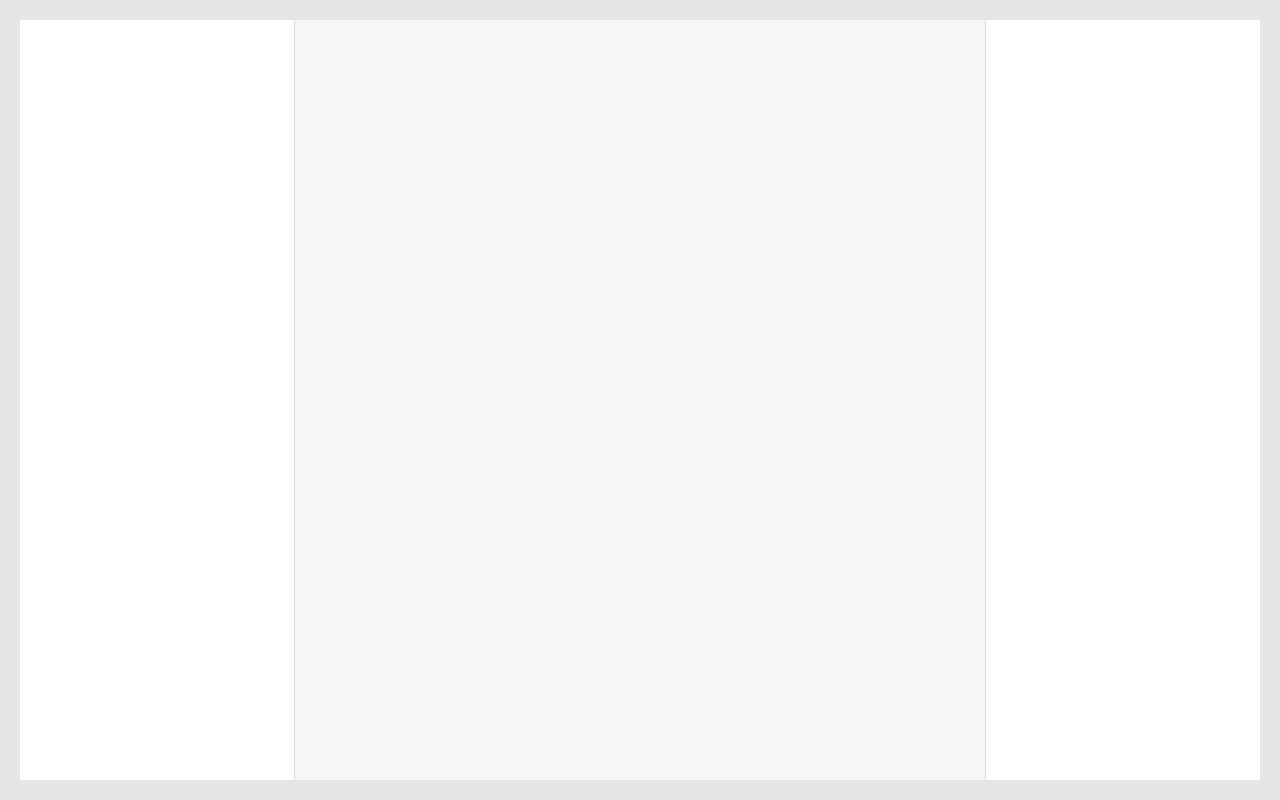
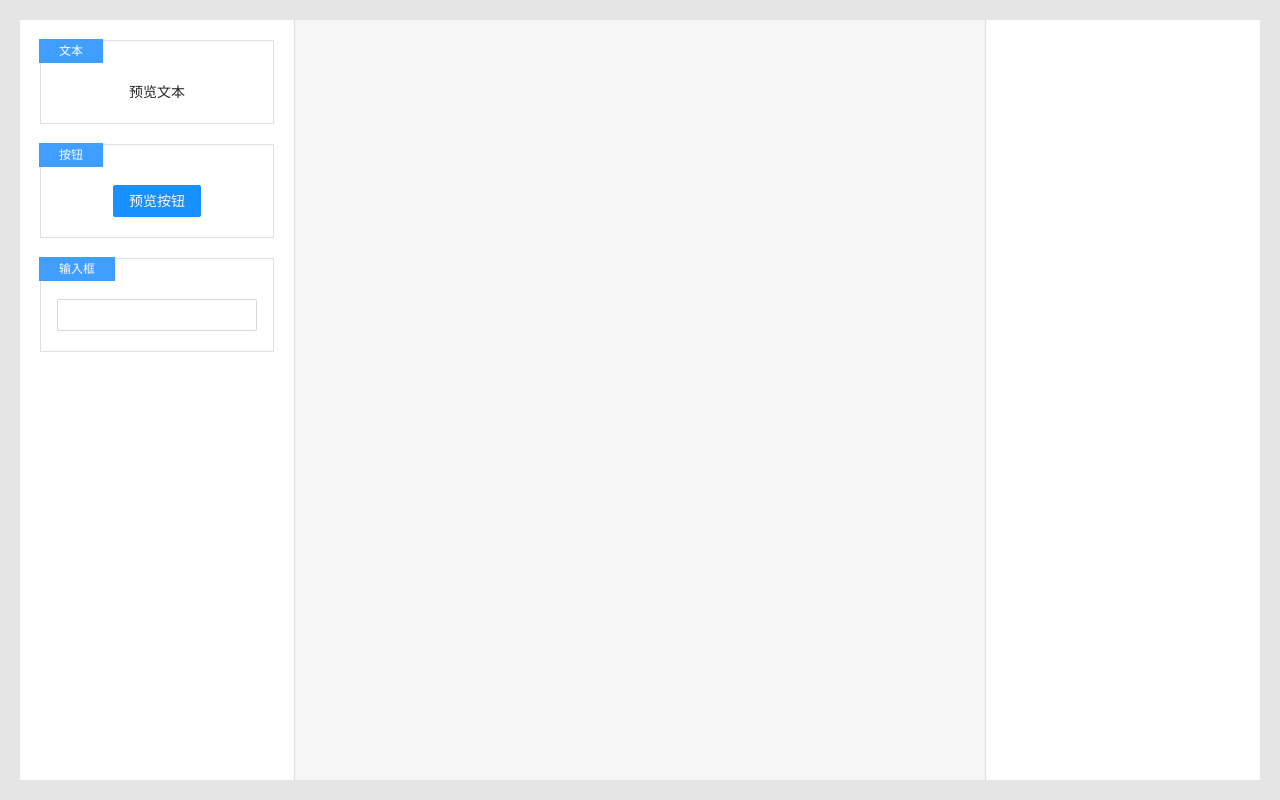
Before and after one commit to laclys/wukong, a React (Vite) app: page / in a window 1280 px wide. Built offline with nearby package versions, Linux system fonts and the light colour scheme.

Commit message:
feat: rennder menu

```diff
--- a/src/App.tsx
+++ b/src/App.tsx
@@ -1,6 +1,8 @@
 import { useState, useRef } from 'react'
 import { useCallbackRef } from './packages/hooks/useCallbackRef'
 import { VisualEditor } from './packages/VisualEditor'
+import { visualConfig } from './visual.config'
+import { VisualEditorValue } from './packages/VisualEditor.utils'
 
 import './app.scss'
 
@@ -54,6 +56,14 @@ export default () => {
     }
   })() */
 
+  const [editorValue, setEditorValue] = useState({
+    container: {
+      height: 700,
+      width: 1000
+    },
+    block: []
+  } as VisualEditorValue)
+
   return (
     <div className="app-home">
 {/*       <div
@@ -68,7 +78,7 @@ export default () => {
         }}
         onMouseDown={moveDraggier.mouseDown}
       ></div> */}
-      <VisualEditor />
+      <VisualEditor config={visualConfig} value={editorValue}  onChange={setEditorValue}/>
     </div>
   )
 }
--- a/src/packages/VisualEditor.scss
+++ b/src/packages/VisualEditor.scss
@@ -48,6 +48,42 @@ $primary: #409EFF;
       width: $menuSize;
       background: white;
       border-right: 1px solid $ibc;
+      padding: 20px;
+      box-sizing: border-box;
+
+      .visual-editor-menu-item {
+        position: relative;
+        border: 1px solid $ibc;
+        margin-bottom: 20px;
+        position: relative;
+        padding: 40px 16px 20px 16px;
+        text-align: center;
+
+        &::after {
+          position: absolute;
+          top: 0;
+          left: 0;
+          bottom: 0;
+          right: 0;
+          content: '';
+        }
+
+        &:hover {
+          border-color: $primary;
+        }
+      }
+
+      .visual-editor-menu-item-name {
+        position: absolute;
+        top: -2px;
+        left: -2px;
+        padding: 0 20px;
+        line-height: 2em;
+        font-size: 12px;
+        color: white;
+        background: $primary;
+
+      }
     }
 
     &.visual-editor-operator {
--- a/src/packages/VisualEditor.tsx
+++ b/src/packages/VisualEditor.tsx
@@ -1,14 +1,27 @@
 import { FC } from 'react'
+import { VisualConfig, VisualEditorValue } from './VisualEditor.utils'
 
 import './VisualEditor.scss'
 
-export const VisualEditor :FC = () => {
+export const VisualEditor: FC<{
+  value: VisualEditorValue
+  onChange: (v: VisualEditorValue) => void
+  config: VisualConfig
+}> = (props) => {
+  console.log('props', props)
   return (
-    <div className='visual-editor' >
-      <div className='visual-editor-menu' ></div>
-      <div className='visual-editor-head' ></div>
-      <div className='visual-editor-body' ></div>
-      <div className='visual-editor-operator' ></div>
+    <div className="visual-editor">
+      <div className="visual-editor-menu">
+        {props.config.compArray.map((item) => (
+          <div key={item.key} className="visual-editor-menu-item">
+            {item.preview()}
+            <div className="visual-editor-menu-item-name">{item.name}</div>
+          </div>
+        ))}
+      </div>
+      <div className="visual-editor-head"></div>
+      <div className="visual-editor-body"></div>
+      <div className="visual-editor-operator"></div>
     </div>
   )
 }
```
